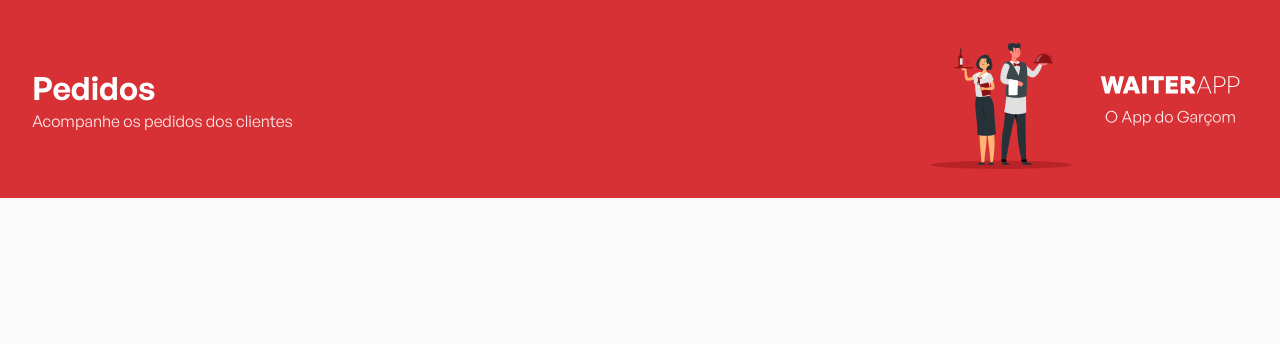
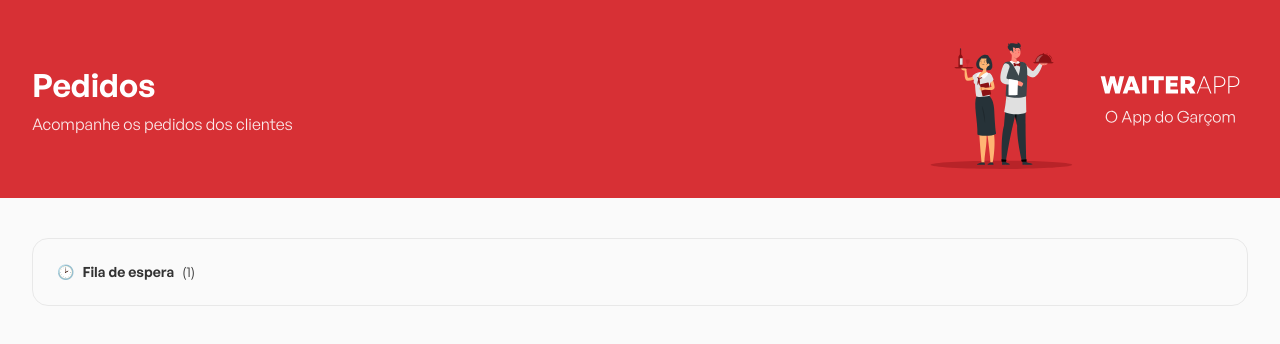
Before and after one commit to pedroGermano/waiterapp, a React (Vite) app in the folder fe/: page / in a window 1280 px wide. Shown: the top 344 px of the page. Built offline with nearby package versions, Linux system fonts and the light colour scheme.

Commit message:
Board style start

```diff
--- a/fe/src/App.tsx
+++ b/fe/src/App.tsx
@@ -1,6 +1,7 @@
 
+import { GlobalStyles } from './styles/GlobalStyles';
 import { Header } from './components/Header';
-import { GlobalStyles } from './styles/GlobalStyles';
+import { Orders } from './components/Orders';
 
 
 export function App(){
@@ -8,6 +9,7 @@ export function App(){
     <>
       <GlobalStyles />
       <Header />
+      <Orders />
     </>
   );
 }
--- a/fe/src/components/Header/styles.ts
+++ b/fe/src/components/Header/styles.ts
@@ -26,6 +26,7 @@ export const Content = styled.div`
       font-weight: 400;
       font-size: 16px;
       opacity: 0.9;
+      margin-top: 6px ;
     }
   }
 `;
--- /dev/null
+++ b/fe/src/components/Orders/index.tsx
@@ -0,0 +1,15 @@
+import { Container, Board, OrdersContainer } from './styles';
+
+export function Orders() {
+  return(
+    <Container>
+      <Board>
+        <header>
+          <span>🕑</span>
+          <strong>Fila de espera</strong>
+          <span>(1)</span>
+        </header>
+      </Board>
+    </Container>
+  );
+}
--- /dev/null
+++ b/fe/src/components/Orders/styles.ts
@@ -0,0 +1,26 @@
+import styled from 'styled-components';
+
+export const Container = styled.div`
+  width: 100%;
+  max-width: 1216px;
+  margin: 40px auto;
+`;
+
+
+export const Board = styled.div`
+  padding: 16px;
+  border: 1px solid rgba(204, 204, 204, 0.4);
+  border-radius: 16px;
+
+  header{
+    padding: 8px;
+    font-size: 14px;
+    display: flex;
+    align-items: center;
+    gap: 8px;
+  }
+
+`;
+
+
+export const OrdersContainer = styled.div``;
```
